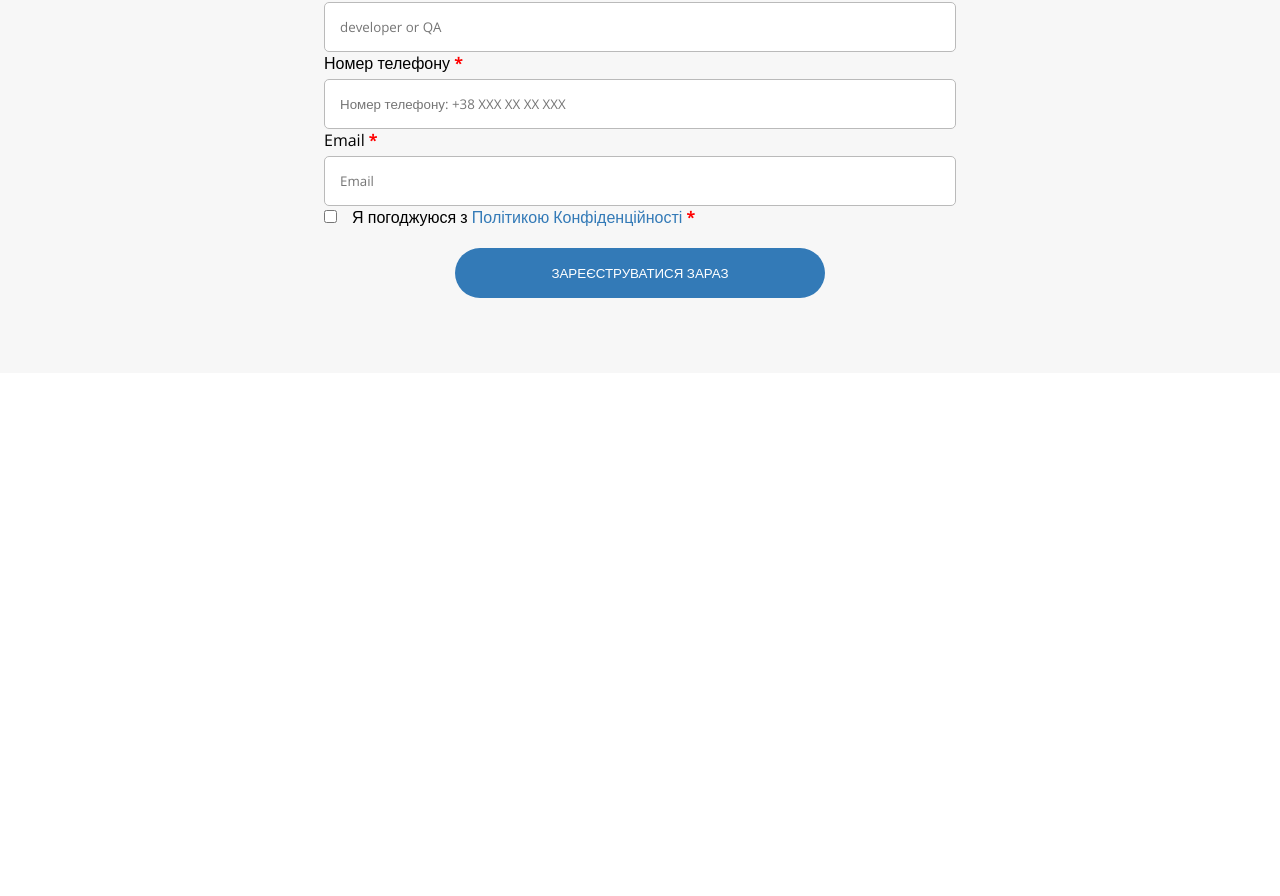
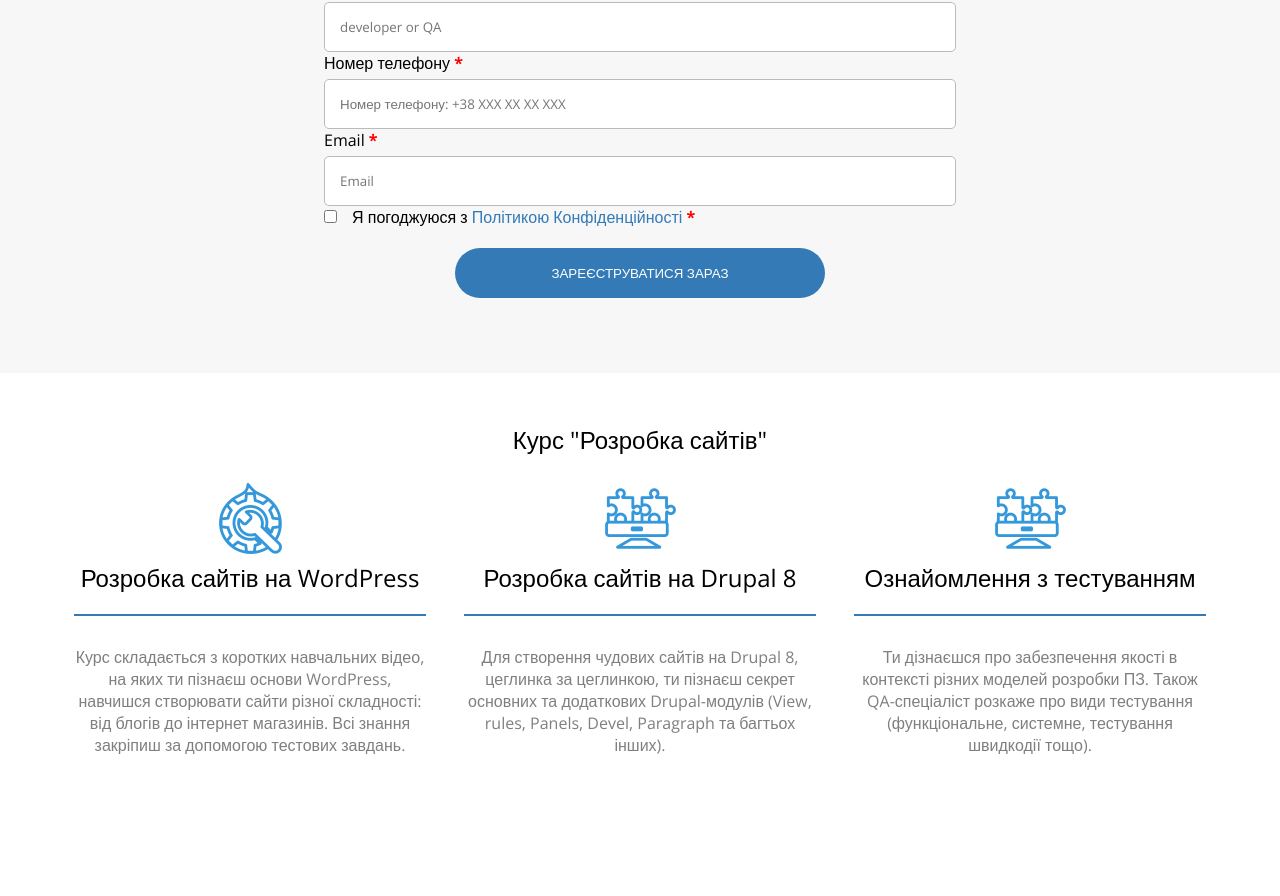
Before and after one commit to ImmortalAmxx/Fourth-Layout, a plain HTML site: page index.html in a window 1280 px wide. Shown: the part 604-1500 px from the top of the page. Before the commit the page ends 977 px from the top, so only its background shows below. Drawn offline with nearby package versions, Linux system fonts and the light colour scheme.

Commit message:
Add development block.

```diff
--- a/index.html
+++ b/index.html
@@ -113,6 +113,47 @@
             </form>
           </div>
         </div>
+
+        <div class="container-development">
+          <div class="development">
+            <h2>Курс "Розробка сайтів"</h2>
+            <div class="development-content">
+              <div class="development-content-item">
+                <img src="./img/icons/course-icon-1.png" alt="WordPress" />
+                <h2>Розробка сайтів на WordPress</h2>
+                <hr>
+                <p>
+                  Курс складається з коротких навчальних відео, на яких ти
+                  пізнаєш основи WordPress, навчишся створювати сайти різної
+                  складності: від блогів до інтернет магазинів. Всі знання
+                  закріпиш за допомогою тестових завдань.
+                </p>
+              </div>
+              <div class="development-content-item">
+                <img src="./img/icons/course-icon-2.png" alt="WordPress" />
+                <h2>Розробка сайтів на Drupal 8</h2>
+                <hr>
+                <p>
+                  Для створення чудових сайтів на Drupal 8, цеглинка за
+                  цеглинкою, ти пізнаєш секрет основних та додаткових
+                  Drupal-модулів (View, rules, Panels, Devel, Paragraph та
+                  багтьох інших).
+                </p>
+              </div>
+              <div class="development-content-item">
+                <img src="./img/icons/course-icon-3.png" alt="WordPress" />
+                <h2>Ознайомлення з тестуванням</h2>
+                <hr>
+                <p>
+                  Ти дізнаєшся про забезпечення якості в контексті різних
+                  моделей розробки ПЗ. Також QA-спеціаліст розкаже про види
+                  тестування (функціональне, системне, тестування швидкодії
+                  тощо).
+                </p>
+              </div>
+            </div>
+          </div>
+        </div>
       </main>
     </div>
     <script src="https://code.jquery.com/jquery-3.6.0.min.js"></script>
--- /dev/null
+++ b/scss/development.scss
@@ -0,0 +1,49 @@
+.container-development {
+  background-color: $white-color;
+  display: flex;
+  justify-content: center;
+  align-items: center;
+}
+
+.development {
+  display: flex;
+  flex-direction: column;
+  align-items: center;
+  width: 1200px;
+  padding: 50px 15px;
+}
+
+.development h2 {
+  font-weight: 400;
+}
+
+.development-content {
+  display: flex;
+  justify-content: center;
+  align-items: center;
+  width: 100%;
+  max-width: 1200px;
+}
+
+.development-content-item {
+  display: flex;
+  flex-direction: column;
+  align-items: center;
+  width: 350px;
+  height: 100%;
+  margin: 20px;
+  height: 350px;
+}
+
+.development-content-item p {
+  text-align: center;
+  font-weight: 200;
+  color: #7f7f7f;
+}
+
+.development-content-item hr {
+  border: 1px solid #337ab7;
+  width: 100%;
+  margin-top: 20px;
+  margin-bottom: 30px;
+}
--- a/scss/header.scss
+++ b/scss/header.scss
@@ -1,3 +1,5 @@
+/* Header */
+
 header {
   height: 100px;
   width: 100%;
--- a/scss/main.scss
+++ b/scss/main.scss
@@ -1,4 +1,5 @@
 /* Page */
+
 * {
     margin: 0;
     padding: 0;
--- a/scss/register.scss
+++ b/scss/register.scss
@@ -1,10 +1,8 @@
+/* Register */
+
 main {
 	background-color: $light-gray-color;
 	width: 100%;
-}
-
-.main {
-	flex-grow: 1;
 }
 
 .container-reg {
--- a/scss/styles.scss
+++ b/scss/styles.scss
@@ -2,4 +2,5 @@
 @import 'main';
 @import 'header';
 @import 'register';
+@import 'development';
 @import 'adaptive';
```
Also changed, not shown: css/styles.css, 1 other file.
